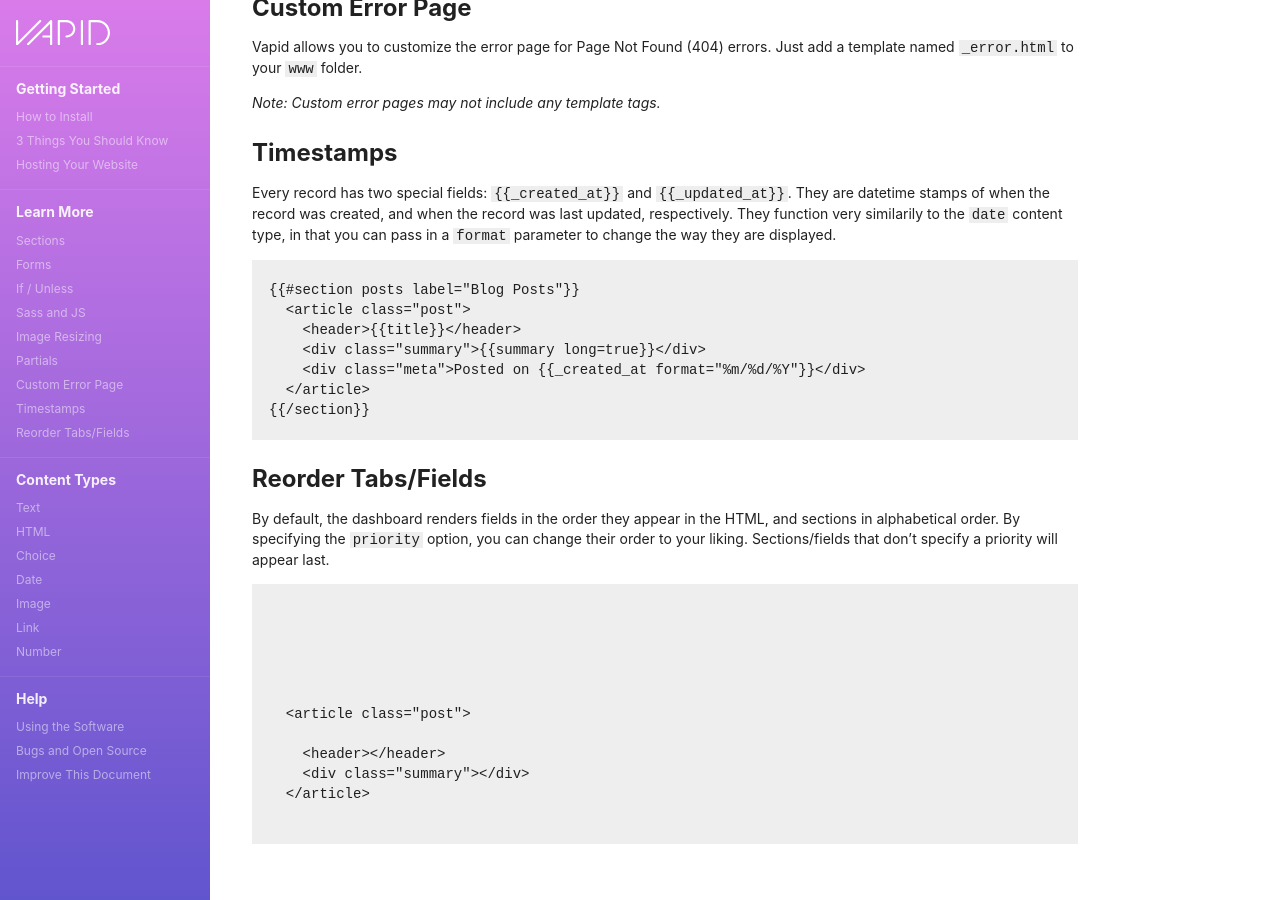
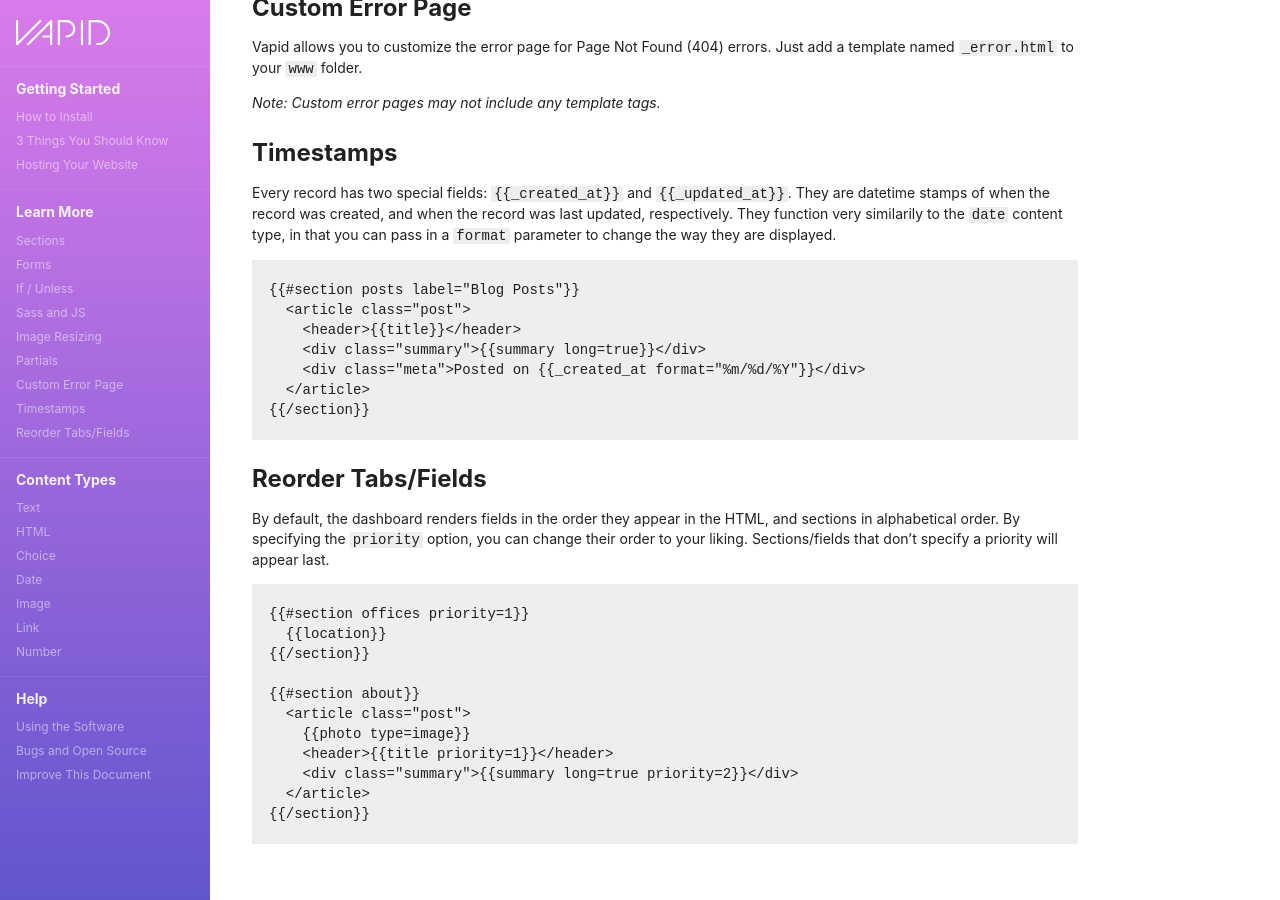
Before and after one commit to vapid/vapid-docs, a Jekyll site: the page built from learn-more.md, in a window 1280 px wide and 900 px high, scrolled down 6099 px. Built offline with Jekyll 4.4.1, drawn with Linux system fonts in a browser that asks for light colours; nearby versions of some CDN libraries.

Commit message:
Included example in raw block
Resolves #7

````diff
--- a/learn-more.md
+++ b/learn-more.md
@@ -326,8 +326,6 @@ Every record has two special fields: `{{_created_at}}` and `{{_updated_at}}`. Th
 {{/section}}
 ```
 
-{% endraw %}
-
 ## Reorder Tabs/Fields {#priority}
 
 By default, the dashboard renders fields in the order they appear in the HTML, and sections in alphabetical order. By specifying the `priority` option, you can change their order to your liking. Sections/fields that don't specify a priority will appear last.
@@ -345,3 +343,5 @@ By default, the dashboard renders fields in the order they appear in the HTML, a
   </article>
 {{/section}}
 ```
+
+{% endraw %}
````
